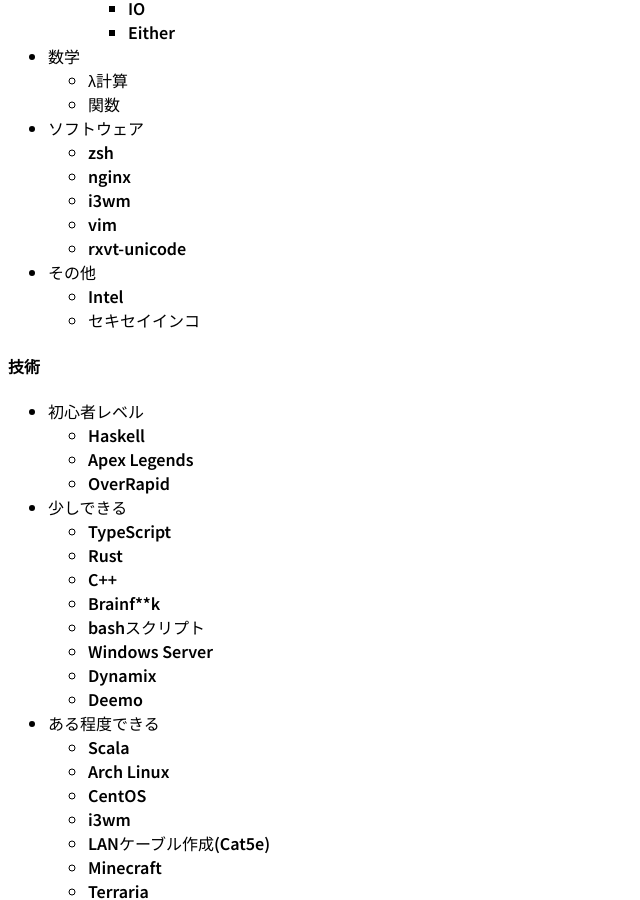
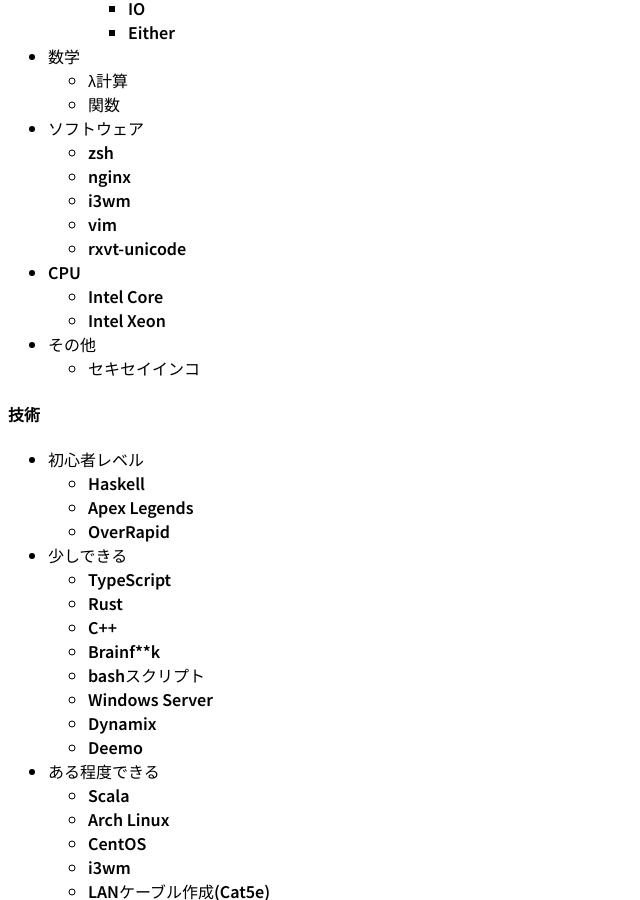
Before and after one commit to t-sasaki915/t-sasaki-net, a Jekyll site: the page built from docs/index.md, in a window 1280 px wide and 900 px high, scrolled down 745 px. Shown: the whole window, without its empty margins (0-640 px from the left). Built offline with Jekyll 4.4.1, drawn with Linux system fonts in a browser that asks for light colours; Markdown is read by kramdown in place of the engine named in the settings.

Commit message:
Update index.md

```diff
--- a/docs/index.md
+++ b/docs/index.md
@@ -42,8 +42,10 @@
   - i3wm
   - vim
   - rxvt-unicode
+- CPU
+  - Intel Core
+  - Intel Xeon
 - その他
-  - Intel
   - セキセイインコ
 
 #### 技術
```
